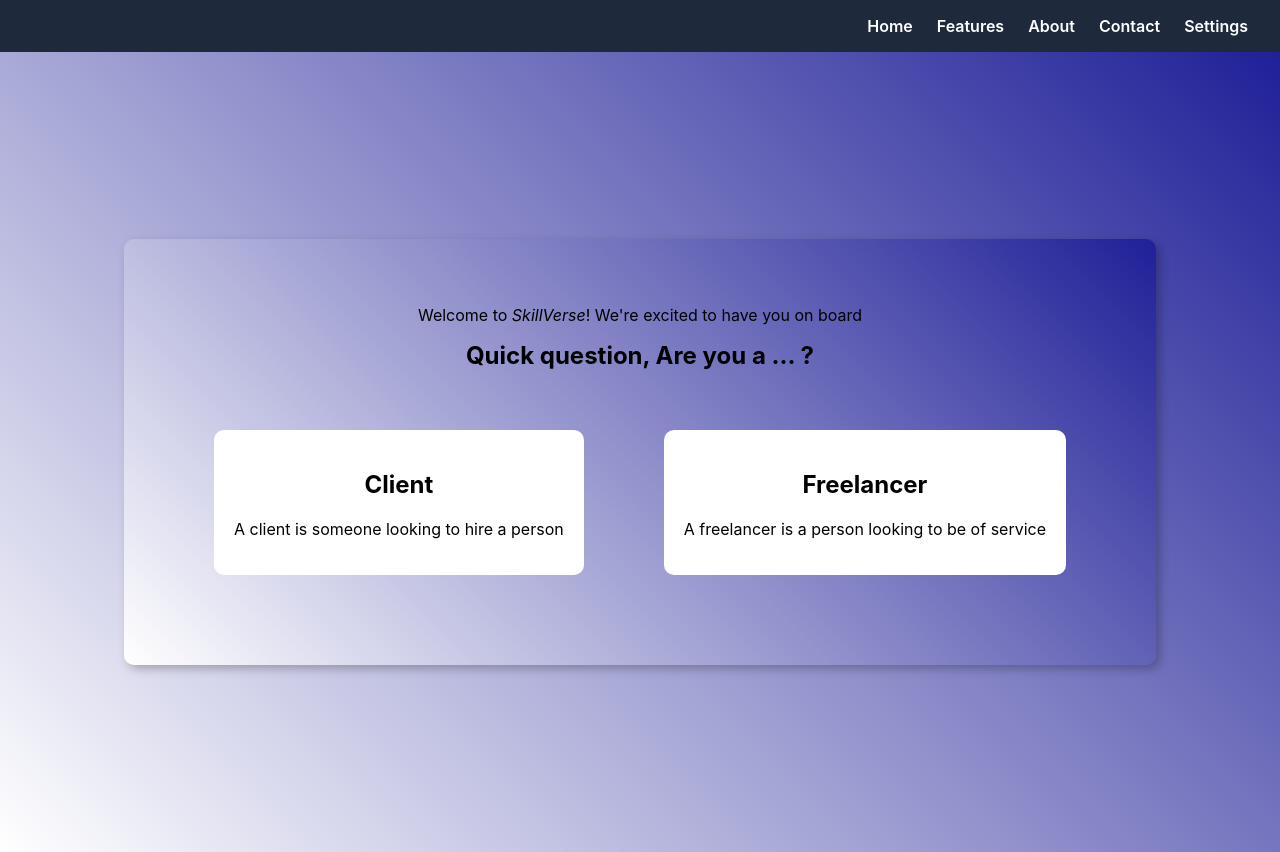
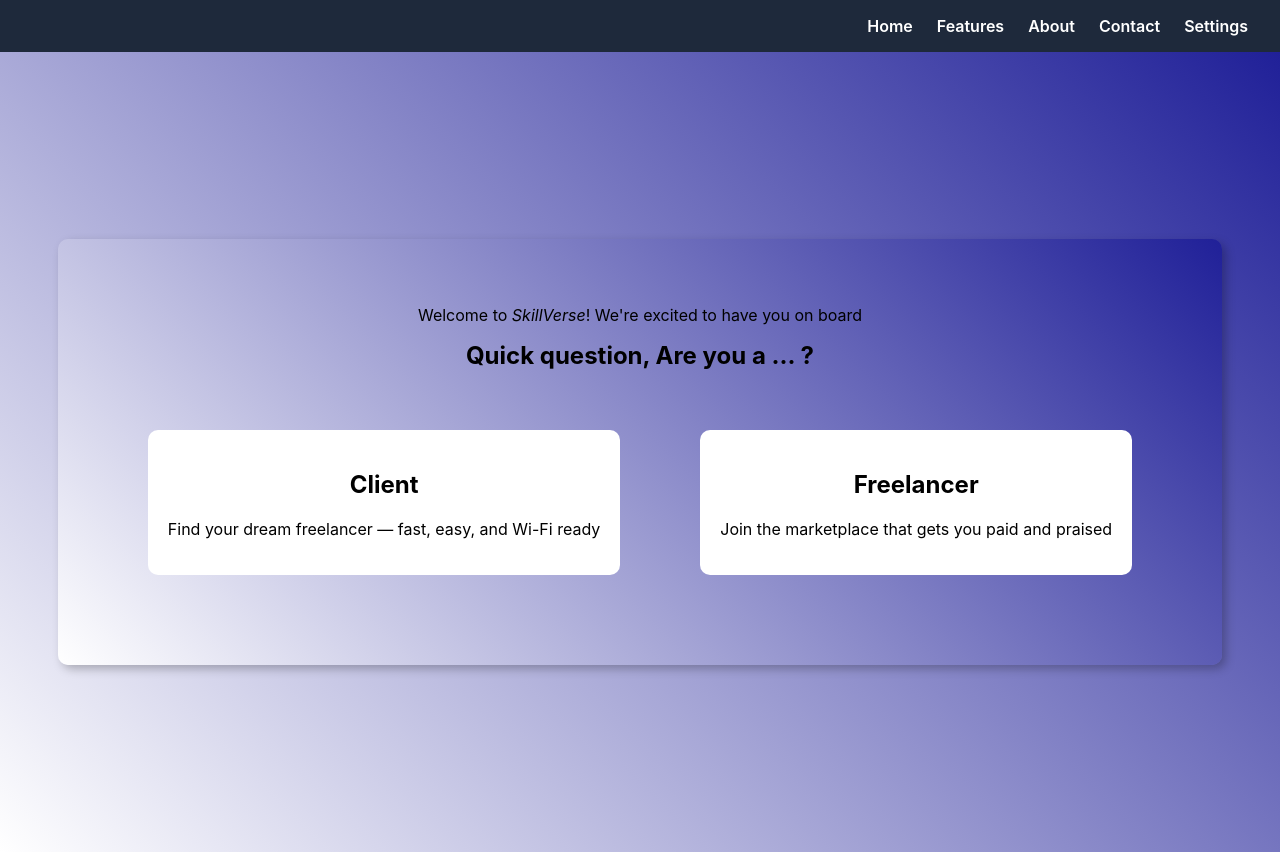
Before and after one commit to ZayaanOmar/skillVerse, a React (Create React App) app in the folder frontend/: page /roles in a window 1280 px wide. Built offline with nearby package versions, Linux system fonts and the light colour scheme.

Commit message:
Made some minor styling edits

```diff
--- a/frontend/src/pages/RoleSelection.css
+++ b/frontend/src/pages/RoleSelection.css
@@ -23,6 +23,7 @@
 .roles-container{
     display: flex;
     align-items: center;
+    flex-wrap: wrap;
 }
 
 .client-description, .freelancer-description{
--- a/frontend/src/pages/RoleSelection.jsx
+++ b/frontend/src/pages/RoleSelection.jsx
@@ -12,11 +12,11 @@ const RoleSelection = () => {
                 <section className='roles-container'>
                     <section className='client-description' onClick={() => navigate("/client/home")}>
                         <h2>Client</h2>
-                        <p>A client is someone looking to hire a person</p>
+                        <p>Find your dream freelancer — fast, easy, and Wi-Fi ready</p>
                     </section>
-                    <section className='freelancer-description' onClick={() => navigate("/freelancer/home")}>
+                    <section className='freelancer-description' /* onClick={() => navigate("/freelancer/home")} */>
                         <h2>Freelancer</h2>
-                        <p>A freelancer is a person looking to be of service</p>
+                        <p>Join the marketplace that gets you paid and praised</p>
                     </section>
                 </section>
             </section>
```
